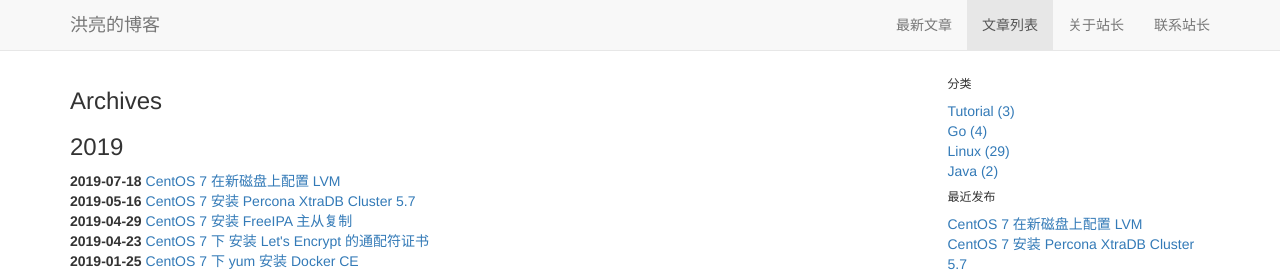
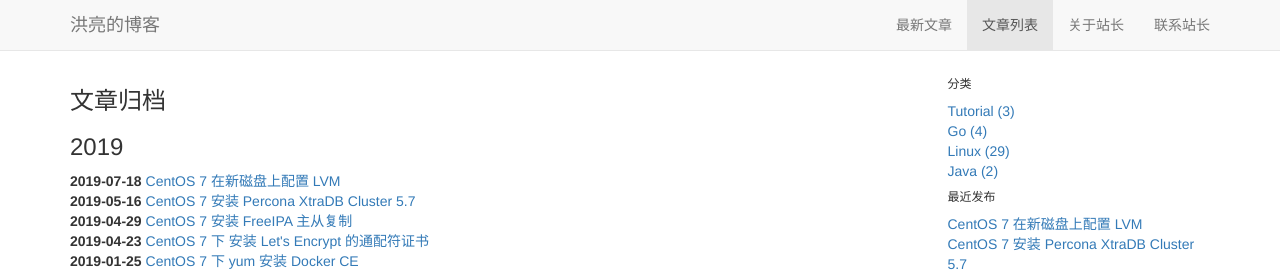
Before and after one commit to lruonan/lhliang.github.io, a Jekyll site: the page built from archives.md, in a window 1280 px wide. Shown: the top 275 px of the page. Built offline with Jekyll 4.4.1, drawn with Linux system fonts in a browser that asks for light colours.

Commit message:
Update archives.md

```diff
--- a/archives.md
+++ b/archives.md
@@ -4,7 +4,7 @@ navigation: Archives
 title: Archive
 ---
 
-<h3>Archives</h3>
+<h3>文章归档</h3>
 <div id="archives">
     {% for post in site.posts %}
     	{% assign currentDate = post.date | date: "%Y" %}
```
